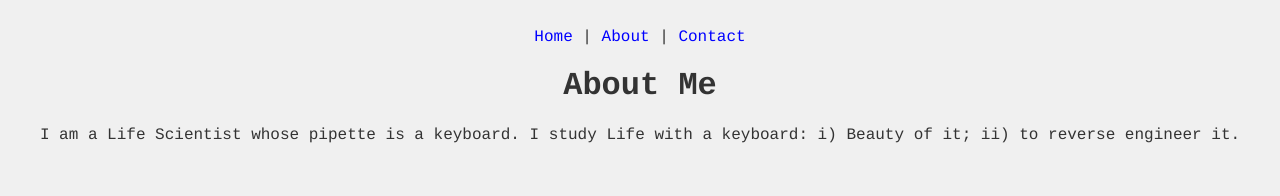
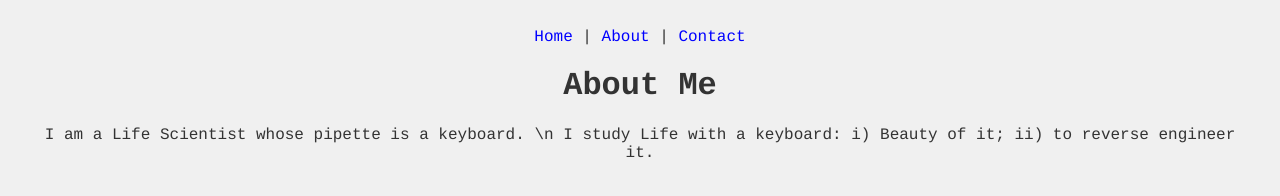
Before and after one commit to frihaka/frihaka.github.io, a plain HTML site: page about.html in a window 1280 px wide. Drawn offline with Linux system fonts and the light colour scheme.

Commit message:
update io address

```diff
--- a/about.html
+++ b/about.html
@@ -13,6 +13,6 @@
   </div>
 
   <h1>About Me</h1>
-  <p>I am a Life Scientist whose pipette is a keyboard. I study Life with a keyboard: i) Beauty of it; ii) to reverse engineer it.</p>
+  <p>I am a Life Scientist whose pipette is a keyboard. \n I study Life with a keyboard: i) Beauty of it; ii) to reverse engineer it.</p>
 </body>
 </html>
```
